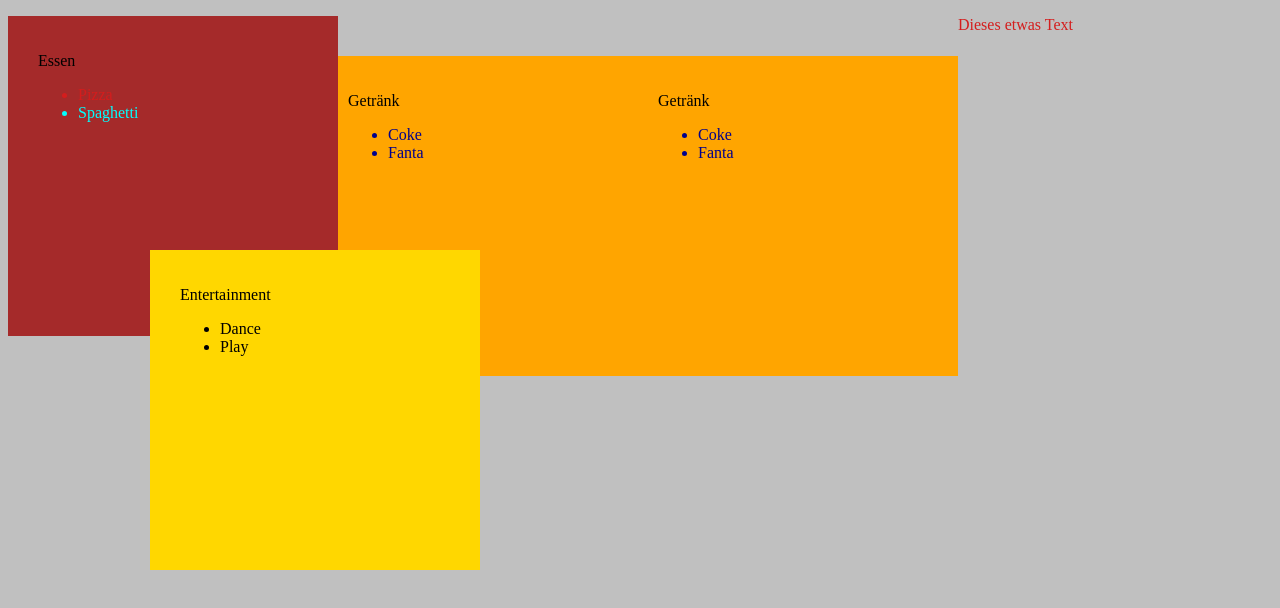
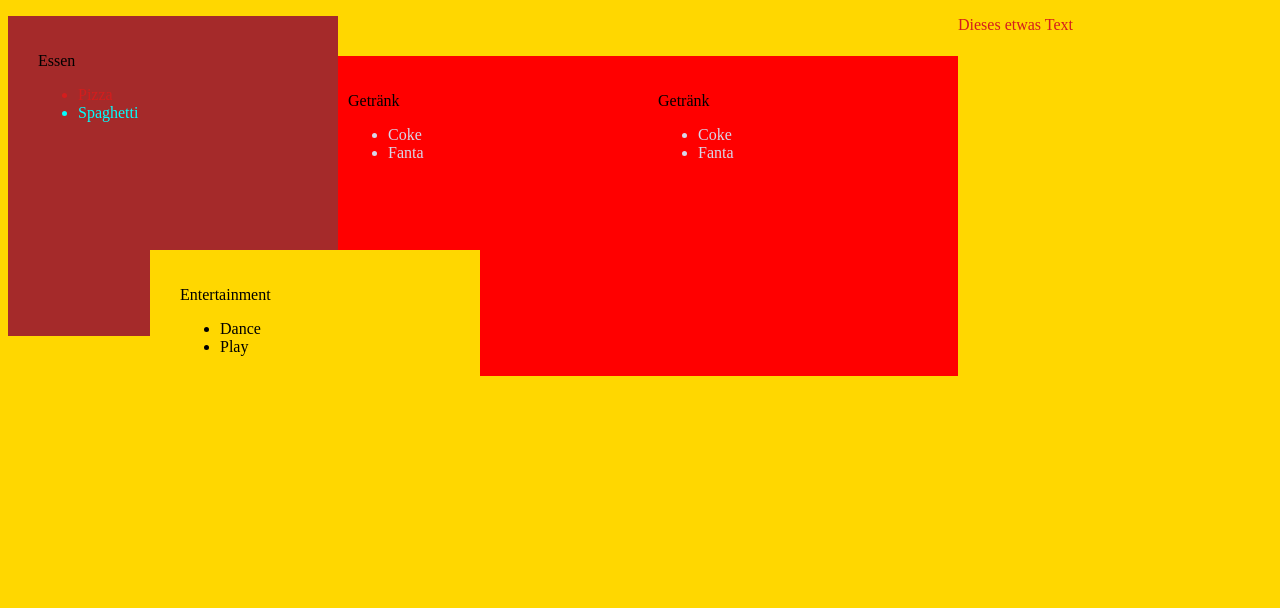
Before and after one commit to Seryclean/Webdevelopment, a website: page index.html in a window 1280 px wide. Drawn offline with nearby package versions, Linux system fonts and the light colour scheme; files that its build step writes are made by us from their sources.

Commit message:
javascripts und jquery lernen

```diff
--- a/index.html
+++ b/index.html
@@ -46,6 +46,16 @@
     <p class="text"> Dieses etwas Text</p>
 
 <script type="text/javascript">
+    var boxOrange =  document.querySelectorAll(".box.box--orange");
+    for (var i = 0; i < boxOrange.length ; i++) {
+        boxOrange[i].style.backgroundColor = "red";
+    }
+
+    // document.querySelector("body").style.backgroundColor = "gold";
+    // $("body").css("background-color", "gold");
+    // $(".box.box--orange").css("background-color", "red");
+    // document.querySelectorAll(".box.box--orange")[0].style.backgroundColor = "red";
+
 </script>
 </body>
 
--- a/styles.scss
+++ b/styles.scss
@@ -1,4 +1,4 @@
-$bgcolor: silver;
+$bgcolor: gold;
 $color:#d41d1d;
 body {
     background-color: $bgcolor;
@@ -47,5 +47,5 @@ body {
         }
 
     .drink {
-        color: darkblue;
+        color: rgb(214, 214, 233);
         }
```
